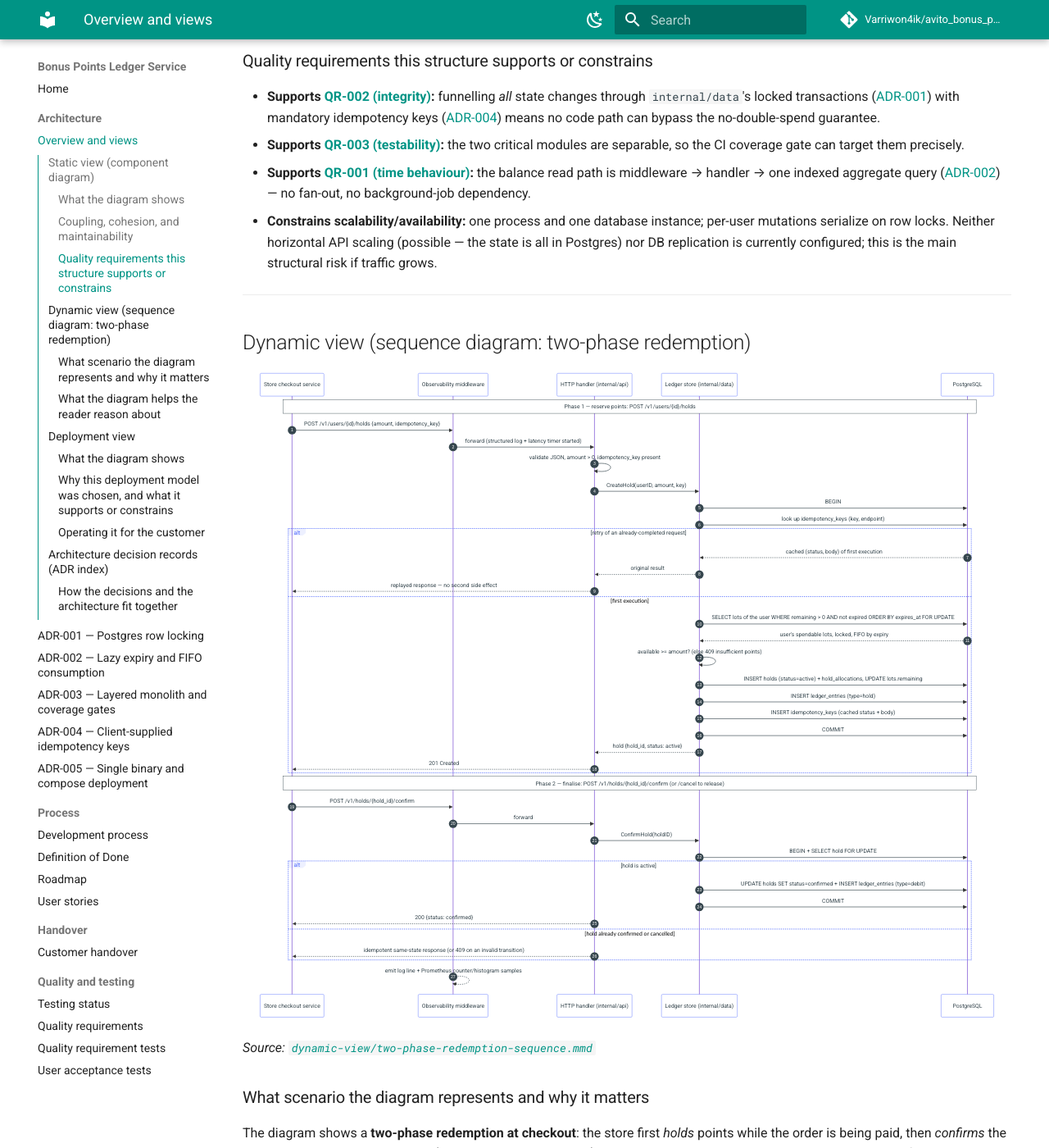
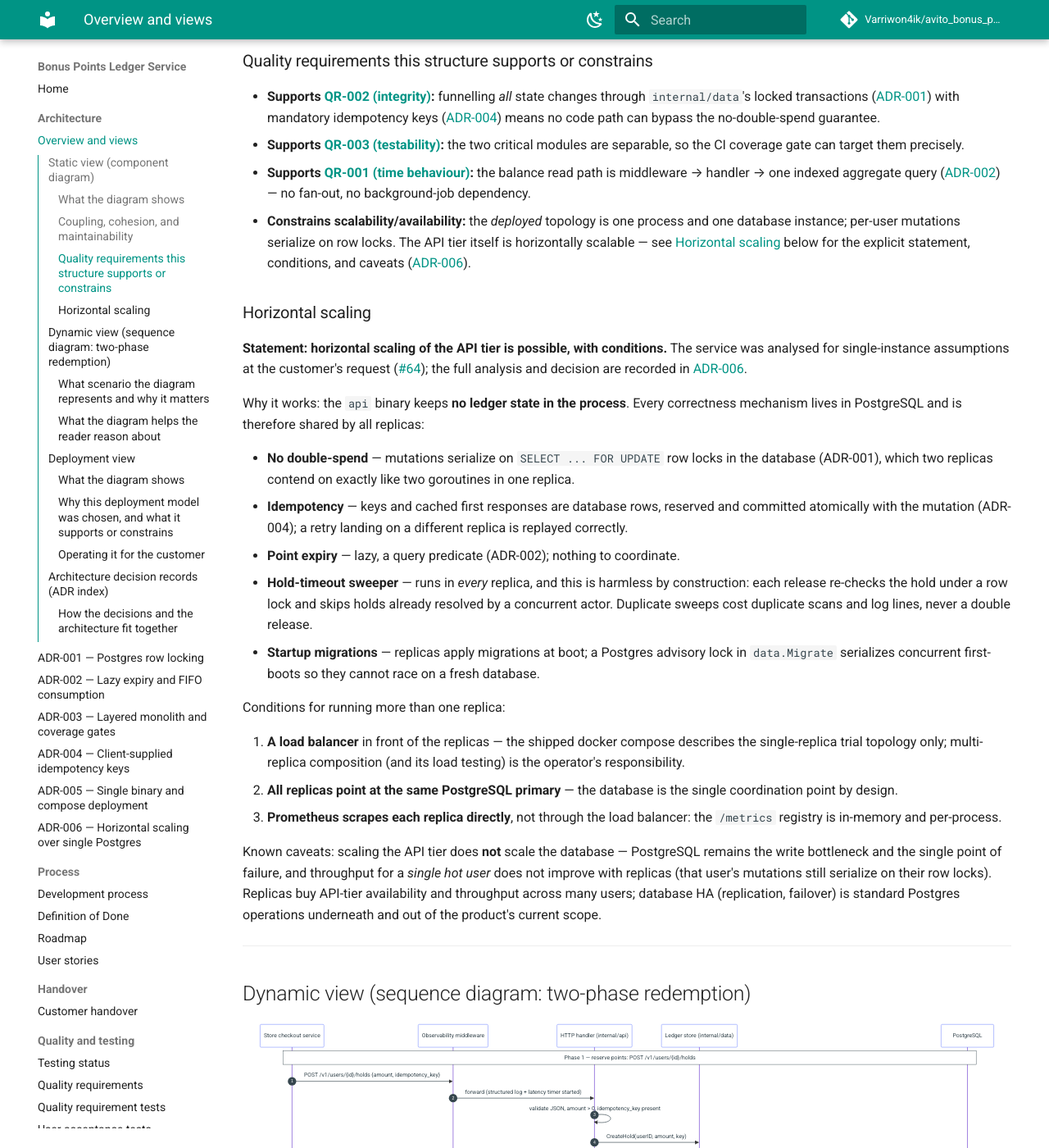
Before and after one commit to Varriwon4ik/avito_bonus_point_service, an MkDocs documentation site: the page built from docs/architecture/README.md, in a window 1280 px wide and 1400 px high, scrolled down 1938 px. Shown: the whole window at 82% size. Built offline with MkDocs 1.6.1 and Material for MkDocs 9.7.7, drawn with Linux system fonts in a browser that asks for light colours; comment, search, counter and statistics services are not loaded; some of the changed text lies outside the part shown.

Commit message:
Assess horizontal scaling (#64): ADR-006, explicit docs statement, advisory-locked migrations
Analysis verdict: the API tier is horizontally scalable with conditions —
all correctness (row locking, idempotency, hold auto-release) is
database-enforced and replica-safe; PostgreSQL remains the single
coordination point and write bottleneck.

- ADR-006 records the audit of single-instance assumptions and the decision
- docs/architecture/README.md gains an explicit "Horizontal scaling" section
  (statement, conditions, caveats) and the ADR-006 index row
- docs/customer-handover.md known limitations now state the scaling posture
- data.Migrate takes a Postgres advisory lock so concurrent replica
  first-boots cannot race on CREATE TABLE IF NOT EXISTS
- mkdocs nav + CHANGELOG [Unreleased] updated

Closes #64

Co-Authored-By: Claude Fable 5 <noreply@anthropic.com>

```diff
--- a/docs/architecture/README.md
+++ b/docs/architecture/README.md
@@ -123,10 +123,58 @@ idempotency keys, autotest scenarios) are managed by versioned SQL migrations.
   the balance read path is middleware → handler → one indexed aggregate query
   ([ADR-002](adr/ADR-002-lazy-expiry-and-fifo-by-expiry-consumption.md)) — no
   fan-out, no background-job dependency.
-- **Constrains scalability/availability:** one process and one database
-  instance; per-user mutations serialize on row locks. Neither horizontal API
-  scaling (possible — the state is all in Postgres) nor DB replication is
-  currently configured; this is the main structural risk if traffic grows.
+- **Constrains scalability/availability:** the *deployed* topology is one
+  process and one database instance; per-user mutations serialize on row
+  locks. The API tier itself is horizontally scalable — see
+  [Horizontal scaling](#horizontal-scaling) below for the explicit statement,
+  conditions, and caveats
+  ([ADR-006](adr/ADR-006-horizontal-scaling-stateless-api-over-single-postgres.md)).
+
+### Horizontal scaling
+
+**Statement: horizontal scaling of the API tier is possible, with
+conditions.** The service was analysed for single-instance assumptions at the
+customer's request
+([#64](https://github.com/Varriwon4ik/avito_bonus_point_service/issues/64));
+the full analysis and decision are recorded in
+[ADR-006](adr/ADR-006-horizontal-scaling-stateless-api-over-single-postgres.md).
+
+Why it works: the `api` binary keeps **no ledger state in the process**.
+Every correctness mechanism lives in PostgreSQL and is therefore shared by
+all replicas:
+
+- **No double-spend** — mutations serialize on `SELECT ... FOR UPDATE` row
+  locks in the database (ADR-001), which two replicas contend on exactly like
+  two goroutines in one replica.
+- **Idempotency** — keys and cached first responses are database rows,
+  reserved and committed atomically with the mutation (ADR-004); a retry
+  landing on a different replica is replayed correctly.
+- **Point expiry** — lazy, a query predicate (ADR-002); nothing to coordinate.
+- **Hold-timeout sweeper** — runs in *every* replica, and this is harmless by
+  construction: each release re-checks the hold under a row lock and skips
+  holds already resolved by a concurrent actor. Duplicate sweeps cost
+  duplicate scans and log lines, never a double release.
+- **Startup migrations** — replicas apply migrations at boot; a Postgres
+  advisory lock in `data.Migrate` serializes concurrent first-boots so they
+  cannot race on a fresh database.
+
+Conditions for running more than one replica:
+
+1. **A load balancer** in front of the replicas — the shipped docker compose
+   describes the single-replica trial topology only; multi-replica composition
+   (and its load testing) is the operator's responsibility.
+2. **All replicas point at the same PostgreSQL primary** — the database is the
+   single coordination point by design.
+3. **Prometheus scrapes each replica directly**, not through the load
+   balancer: the `/metrics` registry is in-memory and per-process.
+
+Known caveats: scaling the API tier does **not** scale the database —
+PostgreSQL remains the write bottleneck and the single point of failure, and
+throughput for a *single hot user* does not improve with replicas (that
+user's mutations still serialize on their row locks). Replicas buy API-tier
+availability and throughput across many users; database HA (replication,
+failover) is standard Postgres operations underneath and out of the product's
+current scope.
 
 ---
 
@@ -273,7 +321,10 @@ release commit on the VM and rebuilds with compose.
   outage; the private address means graders need VPN access (private access
   instructions go through Moodle); and manual deploys mean the deployed
   version can lag `main` (this bit us in the Sprint 3 review, where the newest
-  increment had to be shown undeployed).
+  increment had to be shown undeployed). This is a property of the trial
+  deployment, not of the product: the API tier can be scaled out to multiple
+  replicas — see [Horizontal scaling](#horizontal-scaling) and
+  [ADR-006](adr/ADR-006-horizontal-scaling-stateless-api-over-single-postgres.md).
 
 ### Operating it for the customer
 
@@ -301,6 +352,7 @@ IDs, statuses, preserved history). This section is the maintained index.
 | [ADR-003](adr/ADR-003-layered-monolith-with-gated-critical-modules.md) | Layered monolith with coverage-gated critical modules | Accepted | [QR-003](../quality-requirements.md#qr-003-critical-module-testability) |
 | [ADR-004](adr/ADR-004-client-supplied-idempotency-keys.md) | Client-supplied idempotency keys with cached first responses | Accepted | [QR-002](../quality-requirements.md#qr-002-ledger-integrity-under-concurrency) |
 | [ADR-005](adr/ADR-005-single-binary-web-ui-and-compose-deployment.md) | One binary serves API + web UI + autotester; compose deployment | Accepted | [QR-003](../quality-requirements.md#qr-003-critical-module-testability) |
+| [ADR-006](adr/ADR-006-horizontal-scaling-stateless-api-over-single-postgres.md) | Stateless API tier is horizontally scalable; PostgreSQL stays the single coordination point | Accepted | [QR-001](../quality-requirements.md#qr-001-balance-read-response-time), [QR-002](../quality-requirements.md#qr-002-ledger-integrity-under-concurrency) |
 
 ### How the decisions and the architecture fit together
 
@@ -315,6 +367,10 @@ predicate instead of a background job, which is what keeps QR-001's p95 budget
 credible. The module boundaries and the web-UI/autotester placement come from
 ADR-003 and ADR-005, which trade runtime isolation for locality, testability
 (QR-003's per-module coverage gate needs exactly these boundaries), and the
-one-VM compose deployment shown in the deployment view. When any of these
+one-VM compose deployment shown in the deployment view. ADR-006 records that
+this structure was deliberately audited for horizontal scaling: because
+ADR-001/002/004 put every correctness mechanism into the database, adding API
+replicas is a deployment change, not a redesign — with PostgreSQL remaining
+the single coordination point and bottleneck. When any of these
 decisions is revisited, the superseding ADR must be added here and the affected
 view(s) updated in the same PR.
--- a/mkdocs.yml
+++ b/mkdocs.yml
@@ -48,6 +48,7 @@ nav:
       - ADR-003 — Layered monolith and coverage gates: architecture/adr/ADR-003-layered-monolith-with-gated-critical-modules.md
       - ADR-004 — Client-supplied idempotency keys: architecture/adr/ADR-004-client-supplied-idempotency-keys.md
       - ADR-005 — Single binary and compose deployment: architecture/adr/ADR-005-single-binary-web-ui-and-compose-deployment.md
+      - ADR-006 — Horizontal scaling over single Postgres: architecture/adr/ADR-006-horizontal-scaling-stateless-api-over-single-postgres.md
   - Process:
       - Development process: development-process.md
       - Definition of Done: definition-of-done.md
```
Also changed, not shown: CHANGELOG.md (+18 -0 lines), docs/architecture/adr/ADR-006-horizontal-scaling-stateless-api-over-single-postgres.md (added, +101 -0 lines), docs/customer-handover.md (+16 -7 lines), 1 other file.
